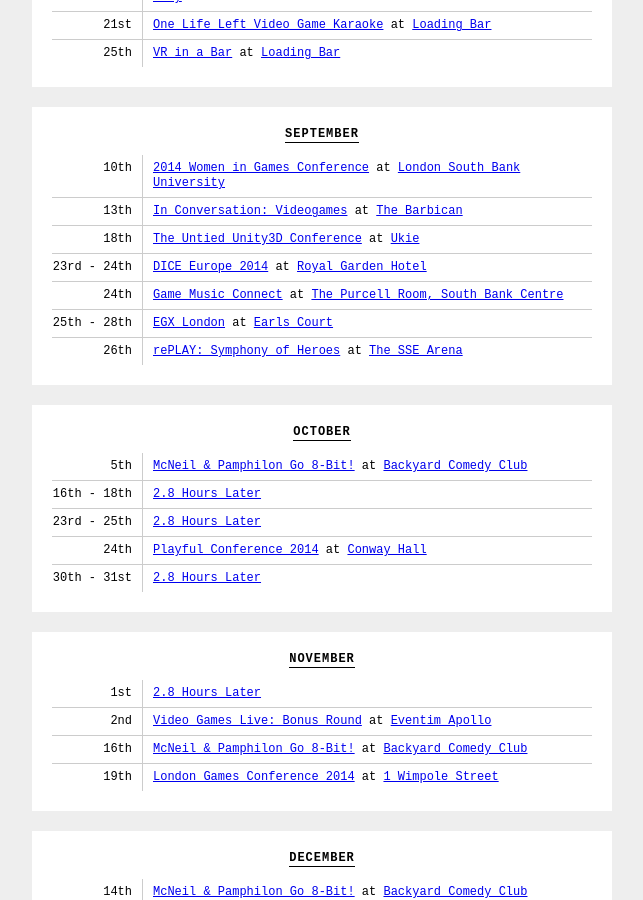
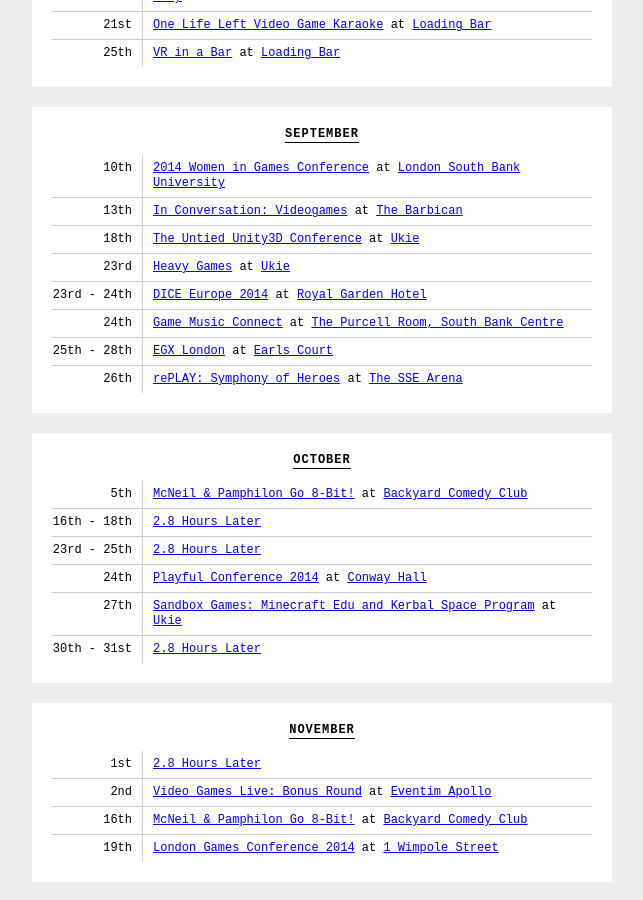
Before and after one commit to thomasmarshall/londongamediary.com, a Jekyll site: the page built from index.html, in a window 1280 px wide and 900 px high, scrolled down 606 px. Shown: the whole window, without its empty margins (318-961 px from the left). Built offline with Jekyll 4.4.1, drawn with Linux system fonts in a browser that asks for light colours; nearby versions of some CDN libraries.

Commit message:
Update events.yml

```diff
--- a/_data/events.yml
+++ b/_data/events.yml
@@ -92,6 +92,11 @@
   location: "[Ukie](http://ukie.org.uk/)"
   date: 2014-09-18
 
+- title: "Heavy Games"
+  link: "http://www.meetup.com/The-London-Educational-Games-Meetup-Group/events/200500142/"
+  location: "[Ukie](http://ukie.org.uk/)"
+  date: 2014-09-23
+
 - title: "DICE Europe 2014"
   link: "http://www.diceeurope.org/"
   location: "[Royal Garden Hotel](http://www.royalgardenhotel.co.uk/)"
@@ -136,6 +141,11 @@
   link: "http://www.thisisplayful.com/"
   location: "[Conway Hall](http://www.conwayhall.org.uk/)"
   date: 2014-10-24
+
+- title: "Sandbox Games: Minecraft Edu and Kerbal Space Program"
+  link: "http://www.meetup.com/The-London-Educational-Games-Meetup-Group/events/200500742/"
+  location: "[Ukie](http://ukie.org.uk/)"
+  date: 2014-10-27
 
 - title: "2.8 Hours Later"
   link: "http://2.8hourslater.com/"
```
